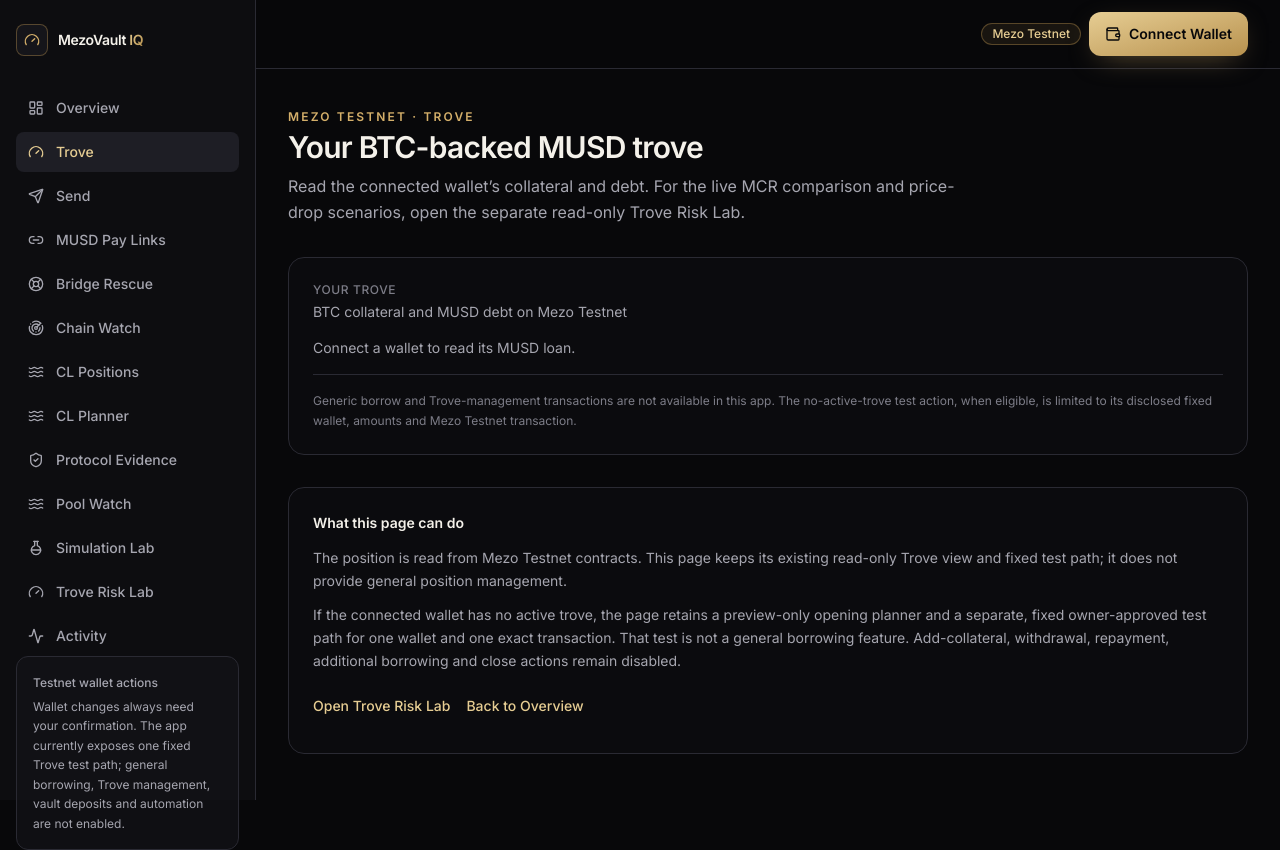
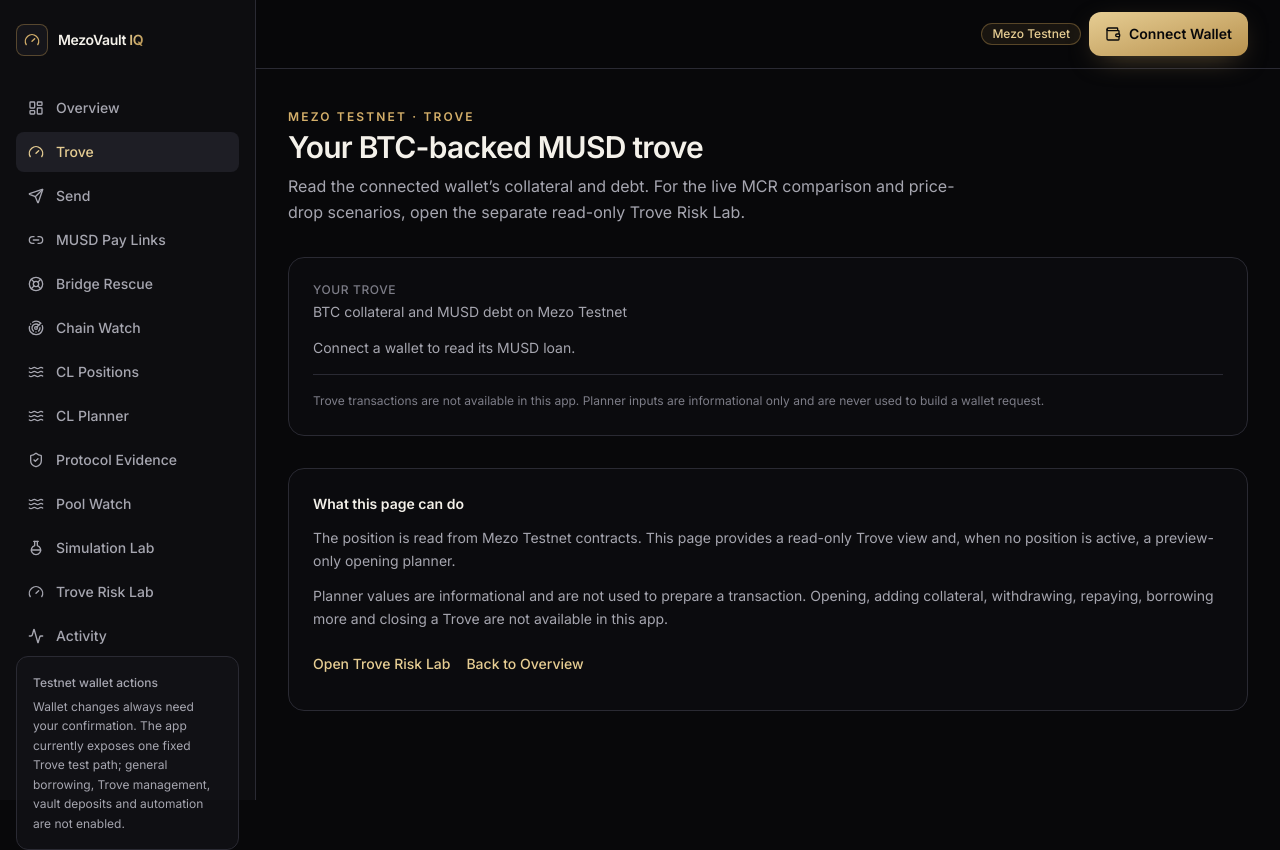
Before and after one commit to daud9/mezovault-iq, a React (Vite) app: page /app/trove in a window 1280 px wide. Built offline with nearby package versions, Linux system fonts and the light colour scheme.

Commit message:
Remove completed one-off Trove test action from dashboard

```diff
--- a/src/components/balance/LoanCard.tsx
+++ b/src/components/balance/LoanCard.tsx
@@ -4,7 +4,6 @@ import { Card } from "../ui/Card";
 import { Button } from "../ui/Button";
 import { DataStatus } from "../ui/DataStatus";
 import { OpenTrovePlanner } from "./OpenTrovePlanner";
-import { OpenTroveTestAction } from "./OpenTroveTestAction";
 import { useWallet } from "../wallet/WalletProvider";
 import { useLoan } from "../../hooks/useLoan";
 import { useOpenTroveSnapshot } from "../../hooks/useOpenTroveSnapshot";
@@ -12,7 +11,7 @@ import { formatTime } from "../../lib/format";
 
 const STALE_AFTER_SECONDS = 3600;
 
-/** Read-only loan view plus one fixed owner-approved test action; no general loan controls are exposed. */
+/** Read-only loan view and preview-only opening planner; no Trove transaction controls are exposed. */
 export function LoanCard() {
   const { state, network, isSupportedNetwork } = useWallet();
   const { view, refresh } = useLoan();
@@ -48,8 +47,8 @@ export function LoanCard() {
         <div className="space-y-3">
           <p className="text-sm font-semibold text-mist-100">No active Trove</p>
           <p className="text-sm text-mist-400">
-            No active trove was read for this wallet on {network.label}. The planner below is preview-only; the separate
-            wallet action is limited to the exact owner-approved test, and is not a general borrowing flow.
+            No active trove was read for this wallet on {network.label}. The planner below is a read-only estimate; it
+            does not prepare or submit a borrowing transaction.
           </p>
           <OpenTrovePlanner
             live={plannerSnapshot}
@@ -60,7 +59,6 @@ export function LoanCard() {
             onCollateralBtcChange={setPlannerCollateralBtc}
             onRequestedMusdChange={setPlannerRequestedMusd}
           />
-          <OpenTroveTestAction />
         </div>
       );
     } else if (r.status === "ok") {
@@ -145,8 +143,8 @@ export function LoanCard() {
       </div>
       {body}
       <p className="border-t border-line pt-4 text-xs leading-relaxed text-mist-500">
-        Generic borrow and Trove-management transactions are not available in this app. The no-active-trove test action,
-        when eligible, is limited to its disclosed fixed wallet, amounts and Mezo Testnet transaction.
+        Trove transactions are not available in this app. Planner inputs are informational only and are never used to
+        build a wallet request.
       </p>
     </Card>
   );
--- a/src/components/balance/OpenTrovePlanner.tsx
+++ b/src/components/balance/OpenTrovePlanner.tsx
@@ -86,7 +86,7 @@ export function OpenTrovePlanner({
       <div>
         <p className="text-xs font-medium uppercase tracking-wider text-mist-500">MUSD borrowing</p>
         <h2 id="open-trove-planner-title" className="mt-1 text-lg font-semibold">Open-trove planner</h2>
-        <p className="mt-1 text-sm text-mist-400">These editable values are preview-only. They are never used by a transaction. The only wallet path is the separate fixed owner-approved test below.</p>
+        <p className="mt-1 text-sm text-mist-400">These editable values are a read-only preview and are never used to prepare a transaction. A general borrowing flow is not enabled.</p>
       </div>
 
       <div className="grid grid-cols-1 gap-3 sm:grid-cols-2">
@@ -146,12 +146,12 @@ export function OpenTrovePlanner({
         type="button"
         disabled
         aria-disabled="true"
-        title="Generic open-trove actions remain disabled; only the fixed approved test path below can request wallet confirmation."
+        title="This planner does not build transactions. A general borrowing flow requires separate owner authorization and operation-specific safety review."
         className="min-h-11 w-full cursor-not-allowed rounded-lg bg-mist-700 px-4 font-semibold text-mist-300 opacity-60"
       >
         Generic open-trove action — disabled
       </button>
-      <p className="text-xs text-mist-500">The only enabled path is the fixed owner-approved test shown below, after fresh live checks and your explicit wallet approval.</p>
+      <p className="text-xs text-mist-500">Enabling a borrowing transaction is a separate decision from showing this estimate and requires operation-specific safety review.</p>
     </section>
   );
 }
--- a/src/config/protocolEvidence.ts
+++ b/src/config/protocolEvidence.ts
@@ -44,7 +44,7 @@ export const PROTOCOL_EVIDENCE: ProtocolEvidenceRecord[] = [
   {
     id: "borrower-operations",
     name: "BorrowerOperations proxy",
-    purpose: "Read-only source of live Trove parameters; the fixed test path remains separately constrained.",
+    purpose: "Read-only source of live Trove parameters; no Trove transaction flow is enabled.",
     address: "0xCdF7028ceAB81fA0C6971208e83fa7872994beE5",
     source: OFFICIAL_SOURCES.musdRedemptions,
     documented: confirmed("Official Mezo Testnet contract address is recorded."),
--- a/src/pages/Trove.tsx
+++ b/src/pages/Trove.tsx
@@ -17,12 +17,11 @@ export function Trove() {
       <Card className="space-y-3 text-sm leading-relaxed text-mist-400">
         <h2 className="font-semibold text-mist-100">What this page can do</h2>
         <p>
-          The position is read from Mezo Testnet contracts. This page keeps its existing read-only Trove view and fixed test path; it does not provide general position management.
+          The position is read from Mezo Testnet contracts. This page provides a read-only Trove view and, when no position is active, a preview-only opening planner.
         </p>
         <p>
-          If the connected wallet has no active trove, the page retains a preview-only opening planner and a separate,
-          fixed owner-approved test path for one wallet and one exact transaction. That test is not a general borrowing
-          feature. Add-collateral, withdrawal, repayment, additional borrowing and close actions remain disabled.
+          Planner values are informational and are not used to prepare a transaction. Opening, adding collateral,
+          withdrawing, repaying, borrowing more and closing a Trove are not available in this app.
         </p>
         <div className="flex flex-wrap gap-4">
           <Link to="/app/trove-risk" className="inline-flex min-h-11 items-center font-medium text-gold-300 hover:underline">Open Trove Risk Lab</Link>
--- a/src/pages/TroveRiskLab.tsx
+++ b/src/pages/TroveRiskLab.tsx
@@ -91,7 +91,7 @@ export function TroveRiskLab() {
         <Card className="space-y-3">
           <DataStatus state="unverified" detail={`no active Trove · block ${loan.blockNumber}`} />
           <h2 className="text-base font-semibold text-mist-100">No active Trove was read</h2>
-          <p className="text-sm leading-relaxed text-mist-400">There is no current collateral/debt position to stress-test for this wallet. The separate fixed test path remains on the Trove page; this lab does not open or change positions.</p>
+          <p className="text-sm leading-relaxed text-mist-400">There is no current collateral/debt position to stress-test for this wallet. This lab is read-only and does not open or change positions.</p>
         </Card>
       ) : !isFresh ? (
         <Card className="space-y-3">
```
Also changed, not shown: 2 other files (tests, documents, lock files or other folders).
